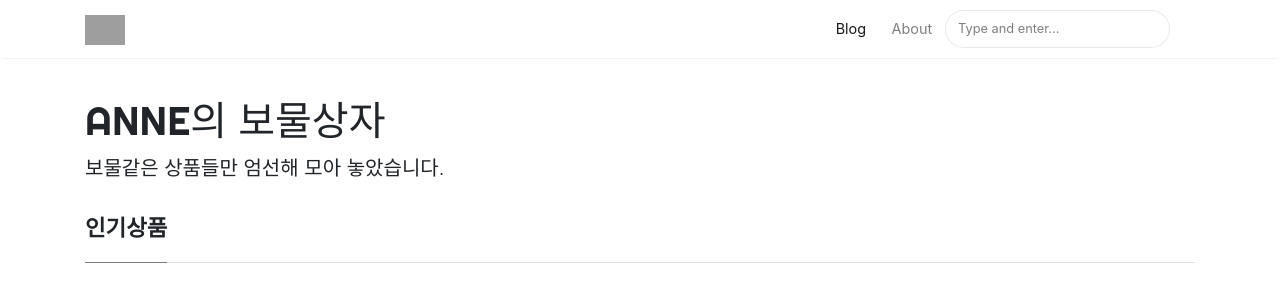
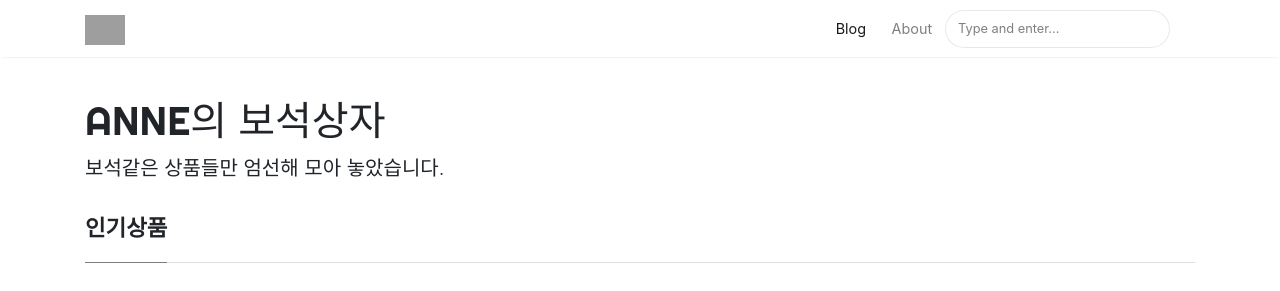
Before and after one commit to mytincase/mytincase.github.io, a Jekyll site: the page built from index.html, in a window 1280 px wide and 900 px high. Shown: the top 291 px of the window. Built offline with Jekyll 4.4.1, drawn with Linux system fonts in a browser that asks for light colours; nearby versions of some CDN libraries; the list of posts is cut into pages by our own code; grey boxes are pictures that could not be loaded.

Commit message:
Update _config.yml

```diff
--- a/_config.yml
+++ b/_config.yml
@@ -1,7 +1,7 @@
 # Site
 name: "ANNE"
-title: "ANNE의 보물상자"
-description: "보물같은 상품들만 엄선해 모아 놓았습니다."
+title: "ANNE의 보석상자"
+description: "보석같은 상품들만 엄선해 모아 놓았습니다."
 logo: 'assets/images/logo.png'
 favicon: 'assets/images/logo.png'
 baseurl: /
@@ -22,7 +22,7 @@ authors:
     email: mytincase@gmail.com
     web: https://mytincase.github.io/
     # twitter:
-    description: "보물같은 상품들을 찾기 위해 노력합니다."
+    description: "보석같은 상품들을 찾기 위해 노력합니다."
 
 # Plugins
 plugins:
```
